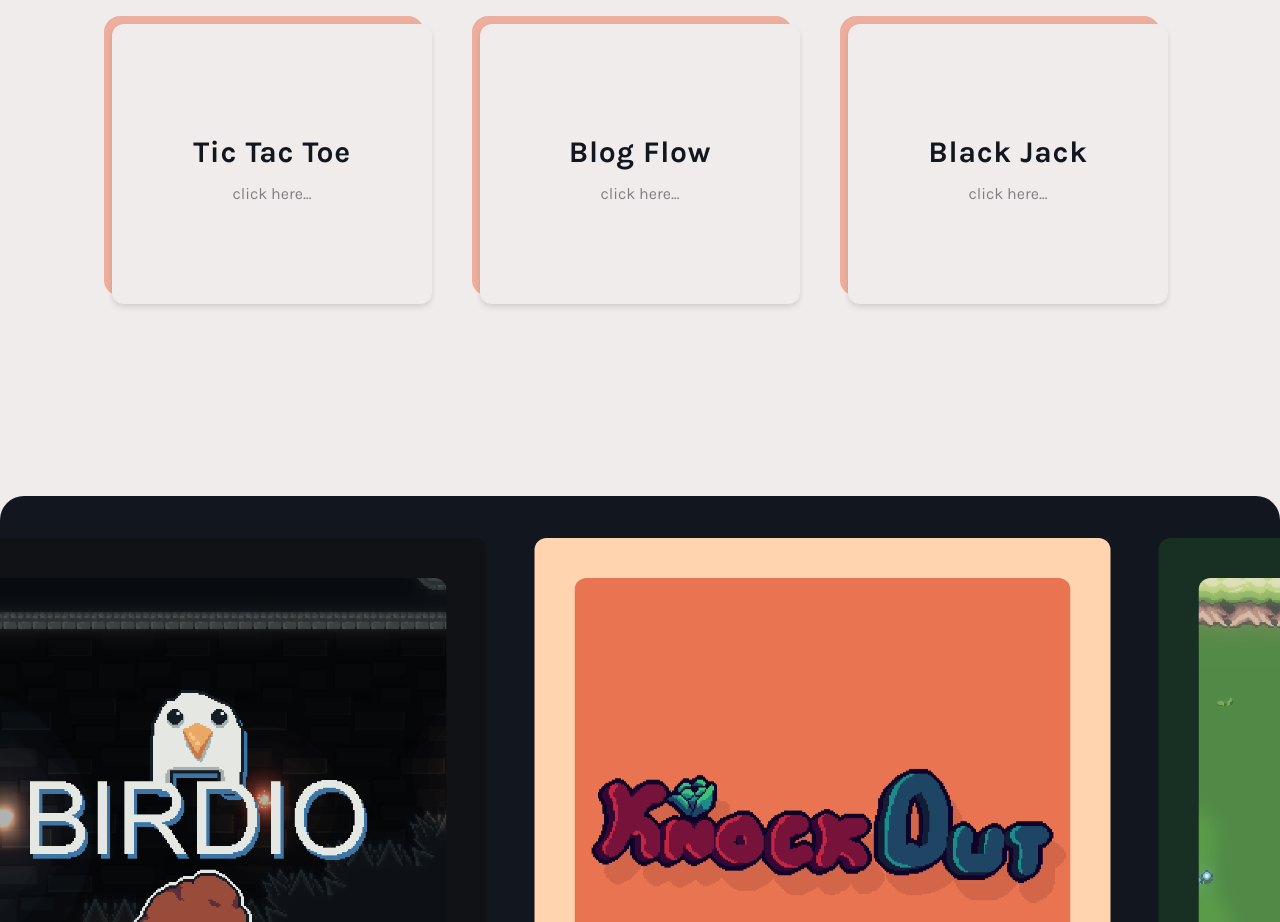
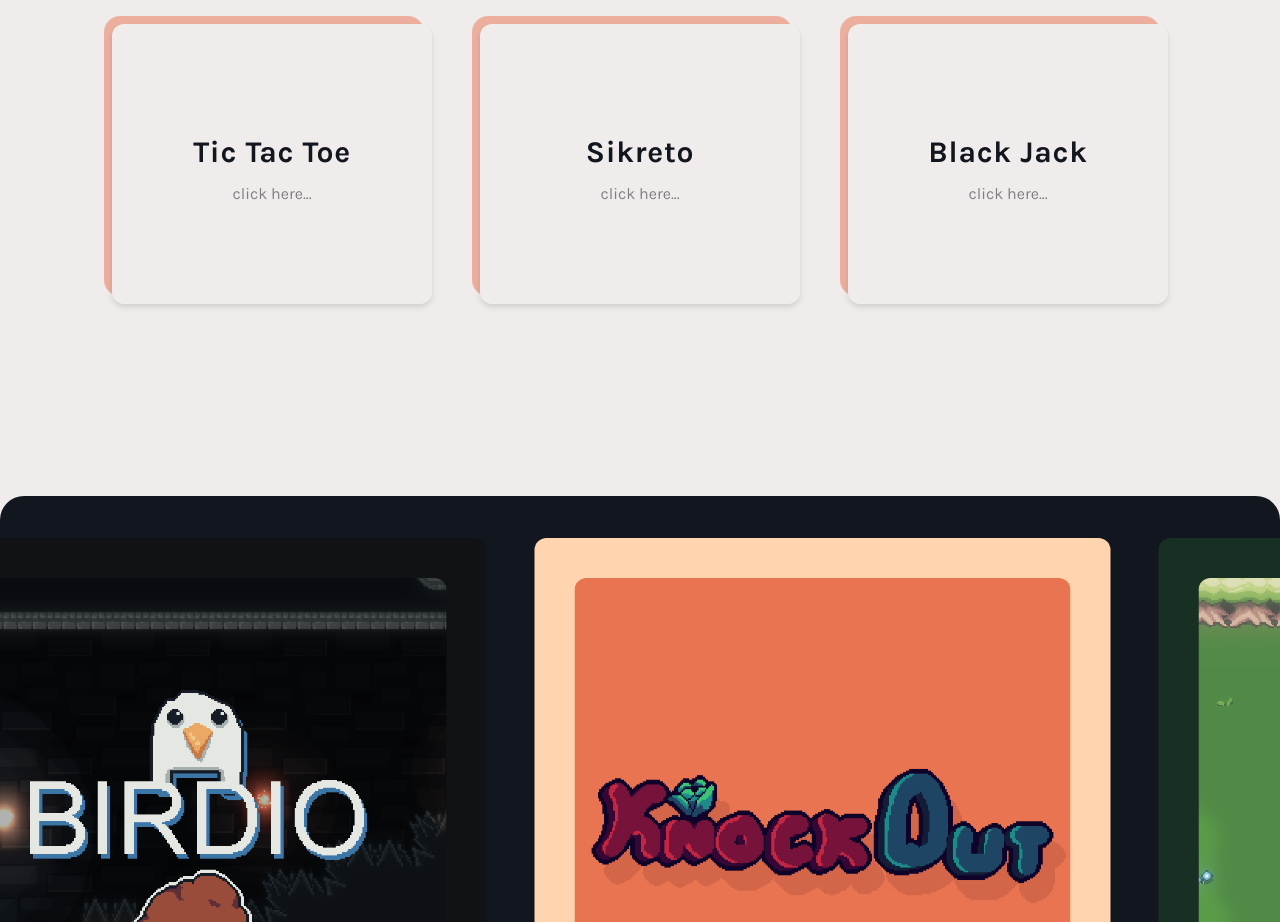
Before and after one commit to Sugorr/sugorr.github.io, a React (Vite) app: page / in a window 1280 px wide. Shown: the part 840-1762 px from the top of the page. Built offline with nearby package versions, Linux system fonts and the light colour scheme.

Commit message:
change web projets

```diff
--- a/src/components/WebProjects.jsx
+++ b/src/components/WebProjects.jsx
@@ -78,10 +78,10 @@ const webs = [
         link: "https://sugorr.github.io/game-tic-tac-toe/",
     },
     {
-        title: "Blog Flow",
-        desc: "The seamless platform I created, revolutionizes the way content is managed and shared, simplifying the blogging experience for all.",
+        title: "Sikreto",
+        desc: "Share your untold stories, unburden your secrets, and discover the power of anonymous expression in a safe and supportive community.",
         id: 2,
-        link: "https://sugorr.github.io/blog-flow/",
+        link: "https://my-sikreto.web.app",
     },
     {
         title: "Black Jack",
```
